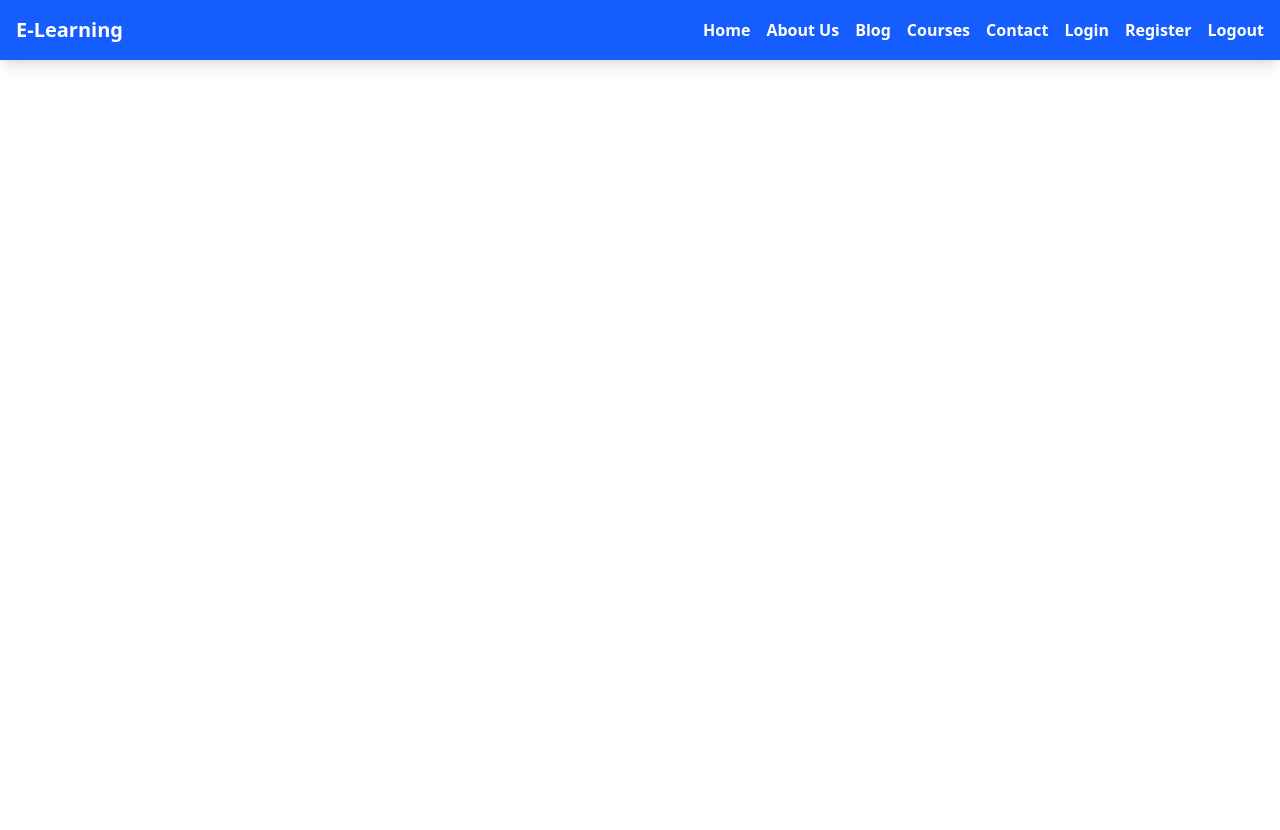
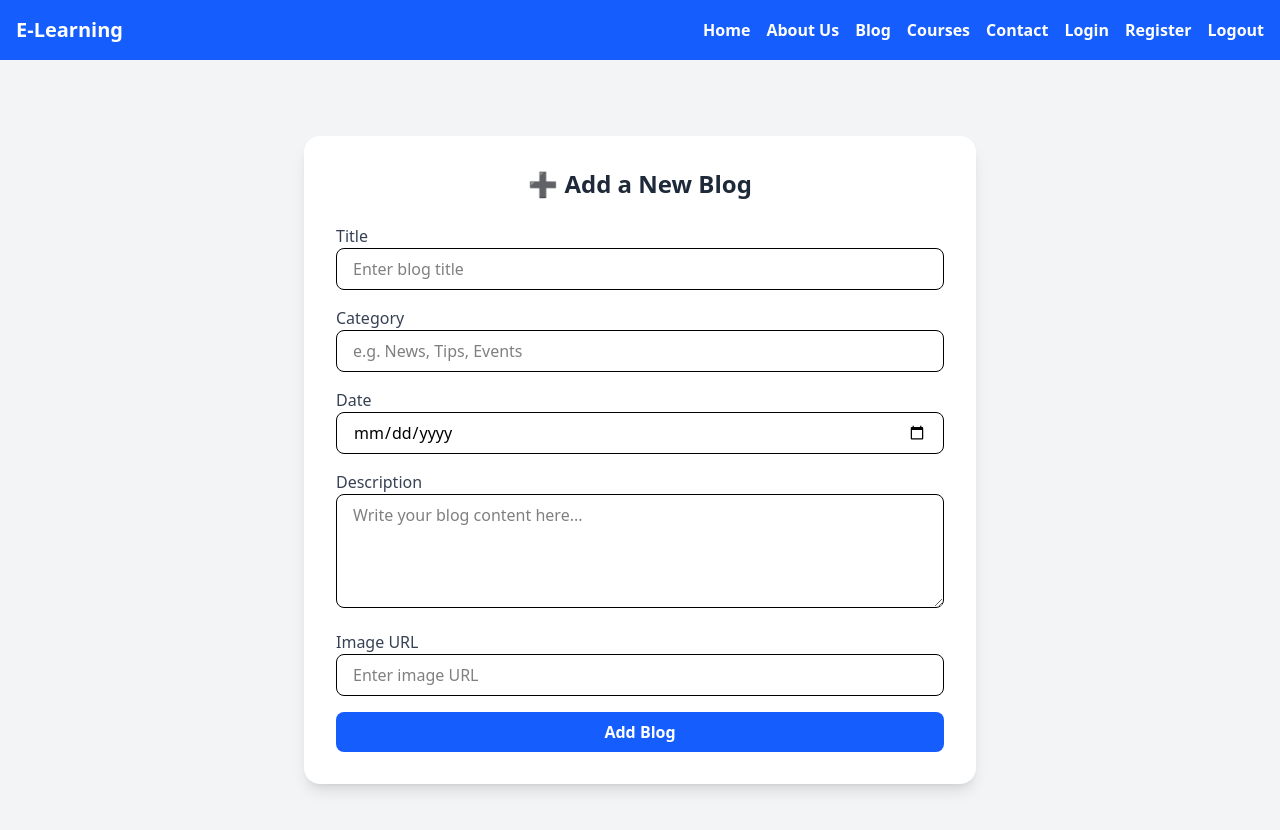
Before and after one commit to simalimbu/Basic_React, a React (Vite) app: page /addblog in a window 1280 px wide. Shown: the top 830 px of the page. Before the commit the page ends 800 px from the top, so only its background shows below. Built offline with nearby package versions, Linux system fonts and the light colour scheme.

Commit message:
Blog commit

```diff
--- a/src/App.jsx
+++ b/src/App.jsx
@@ -18,6 +18,7 @@ import AboutUs from "./pages/AboutUs";
 import Footer from "./pages/Footer";
 import ContactUs from "./pages/ContactUs";
 import BlogPage from "./pages/BlogPage";
+import AddBlog from "./pages/AddBlog";
 
 
 CoursesPage
@@ -43,6 +44,7 @@ const App = () => {
         <Route path="/footer" element={<Footer/>} />
         <Route path="/contactus" element={<ContactUs/>} />
         <Route path="/blog" element={<BlogPage/>} />
+        <Route path="/addblog" element={<AddBlog/>} />
       </Routes>
     </BrowserRouter>
   );
--- /dev/null
+++ b/src/pages/AddBlog.jsx
@@ -0,0 +1,124 @@
+// src/pages/AddBlog.jsx
+import React, { useState } from "react";
+
+const AddBlog = () => {
+  const [formData, setFormData] = useState({
+    title: "",
+    category: "",
+    date: "",
+    description: "",
+    image: "",
+  });
+
+  // handle input changes
+  const handleChange = (e) => {
+    setFormData({
+      ...formData,
+      [e.target.name]: e.target.value,
+    });
+  };
+
+  // handle form submission
+  const handleSubmit = (e) => {
+    e.preventDefault();
+    console.log("Blog submitted:", formData);
+    alert("Blog added successfully!");
+    setFormData({
+      title: "",
+      category: "",
+      date: "",
+      description: "",
+      image: "",
+    });
+  };
+
+  return (
+    <div className="flex items-center justify-center min-h-screen bg-gray-100 p-6">
+      <div className="bg-white p-8 rounded-2xl shadow-lg w-full max-w-2xl">
+        <h2 className="text-2xl font-bold text-gray-800 mb-6 text-center">
+          ➕ Add a New Blog
+        </h2>
+
+        <form onSubmit={handleSubmit} className="space-y-4">
+          {/* Title */}
+          <div>
+            <label className="block text-gray-700 font-medium">Title</label>
+            <input
+              type="text"
+              name="title"
+              value={formData.title}
+              onChange={handleChange}
+              placeholder="Enter blog title"
+              required
+              className="w-full px-4 py-2 border rounded-lg focus:ring-2 focus:ring-blue-500 focus:outline-none"
+            />
+          </div>
+
+          {/* Category */}
+          <div>
+            <label className="block text-gray-700 font-medium">Category</label>
+            <input
+              type="text"
+              name="category"
+              value={formData.category}
+              onChange={handleChange}
+              placeholder="e.g. News, Tips, Events"
+              required
+              className="w-full px-4 py-2 border rounded-lg focus:ring-2 focus:ring-blue-500 focus:outline-none"
+            />
+          </div>
+
+          {/* Date */}
+          <div>
+            <label className="block text-gray-700 font-medium">Date</label>
+            <input
+              type="date"
+              name="date"
+              value={formData.date}
+              onChange={handleChange}
+              required
+              className="w-full px-4 py-2 border rounded-lg focus:ring-2 focus:ring-blue-500 focus:outline-none"
+            />
+          </div>
+
+          {/* Description */}
+          <div>
+            <label className="block text-gray-700 font-medium">Description</label>
+            <textarea
+              name="description"
+              value={formData.description}
+              onChange={handleChange}
+              placeholder="Write your blog content here..."
+              required
+              rows="4"
+              className="w-full px-4 py-2 border rounded-lg focus:ring-2 focus:ring-blue-500 focus:outline-none"
+            />
+          </div>
+
+          {/* Image URL */}
+          <div>
+            <label className="block text-gray-700 font-medium">Image URL</label>
+            <input
+              type="text"
+              name="image"
+              value={formData.image}
+              onChange={handleChange}
+              placeholder="Enter image URL"
+              className="w-full px-4 py-2 border rounded-lg focus:ring-2 focus:ring-blue-500 focus:outline-none"
+            />
+          </div>
+
+          {/* Submit Button */}
+          <button
+            type="submit"
+            className="w-full bg-blue-600 text-white py-2 px-4 rounded-lg font-semibold hover:bg-blue-700 transition"
+          >
+            Add Blog
+          </button>
+        </form>
+      </div>
+    </div>
+  );
+};
+
+export default AddBlog;
--- a/src/pages/BlogPage.jsx
+++ b/src/pages/BlogPage.jsx
@@ -1,5 +1,6 @@
 // src/pages/BlogPage.jsx
 import React from "react";
+import { Link } from "react-router-dom";
 
 const BlogPage = () => {
   const blogs = [
@@ -62,9 +63,11 @@ const BlogPage = () => {
 
         {/* Add Blog Button */}
         <div className="mt-6">
-          <button className="bg-green-600 text-white px-6 py-2 rounded-full shadow-md hover:bg-green-700">
-            + Add Blog
-          </button>
+            <Link to="/addblog">
+                <button className="bg-green-600 text-white px-6 py-2 rounded-full shadow-md hover:bg-green-700">
+                    + Add Blog
+                 </button>
+            </Link>
         </div>
       </div>
 
```
